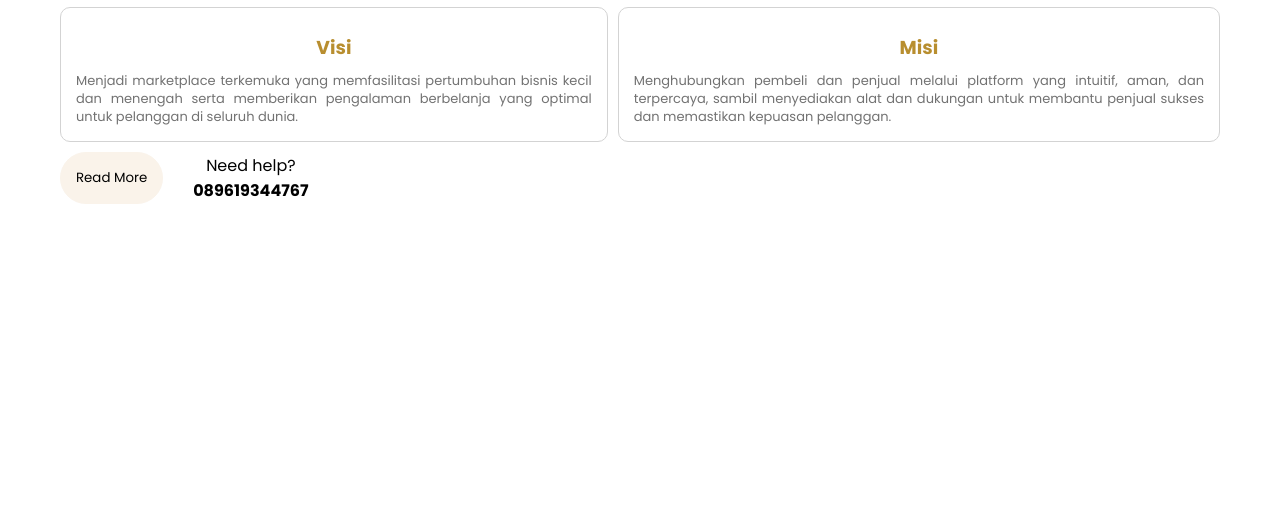
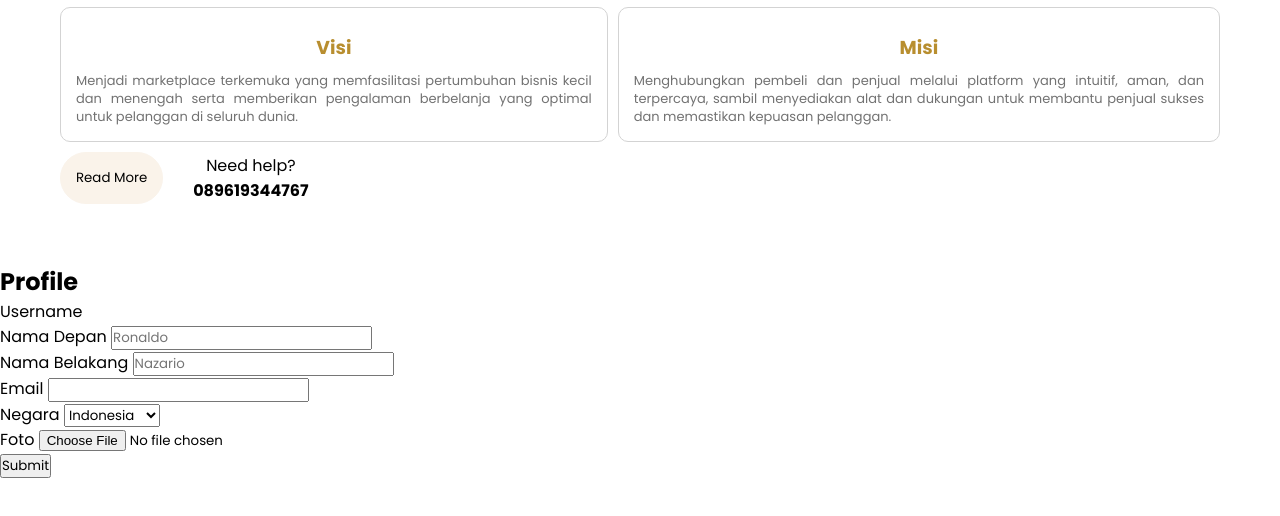
Before and after one commit to luaygitaris/exam-awal, a website: page about.html in a window 1280 px wide. Shown: the part 232-748 px from the top of the page. Drawn offline with nearby package versions, Linux system fonts and the light colour scheme.

Commit message:
membuat formulir pada halaman about

```diff
--- a/about.html
+++ b/about.html
@@ -96,5 +96,44 @@
         </div>
       </div>
     </header>
+
+    <section class="container" id="form">
+      <form action="">
+        <div class="section">
+          <h2>Profile</h2>
+          <div class="form-group">
+            <label for="username">Username</label>
+            <div class="input-group" id="input-username">
+              <span>Nama Depan</span>
+              <input type="text" id="username" placeholder="Ronaldo" />
+            </div>
+            <div class="input-group">
+              <span>Nama Belakang</span>
+              <input type="text" id="username" placeholder="Nazario" />
+            </div>
+            <div>
+              <label for="email">Email</label>
+              <input type="email" id="email" />
+            </div>
+            <div>
+              <label for="country">Negara</label>
+              <select name="" id="country">
+                <option value="">Indonesia</option>
+                <option value="">Malaysia</option>
+                <option value="">Palestina</option>
+                <option value="">Arab Saudi</option>
+              </select>
+            </div>
+          </div>
+          <div class="form-group">
+            <label for="foto">Foto</label>
+            <input type="file" id="foto" />
+          </div>
+        </div>
+        <div class="button-submit">
+          <button>Submit</button>
+        </div>
+      </form>
+    </section>
   </body>
 </html>
```
